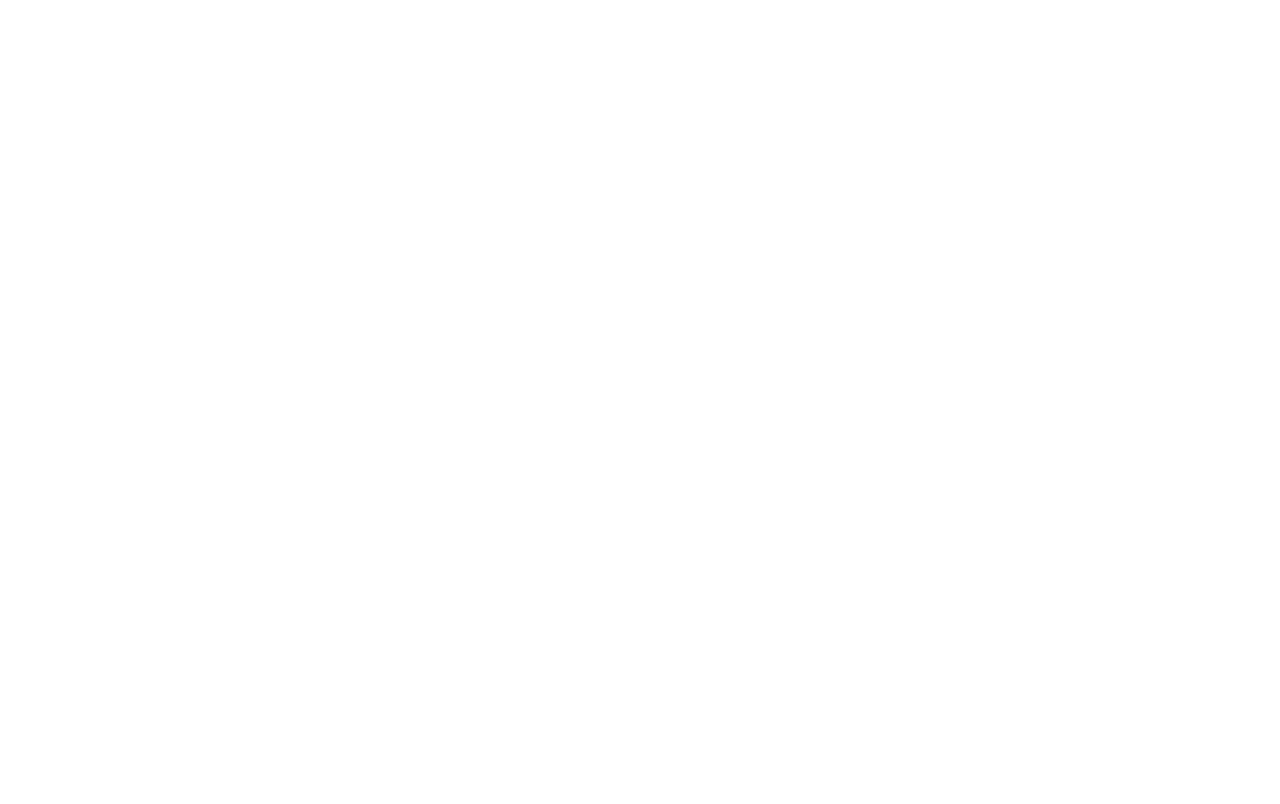
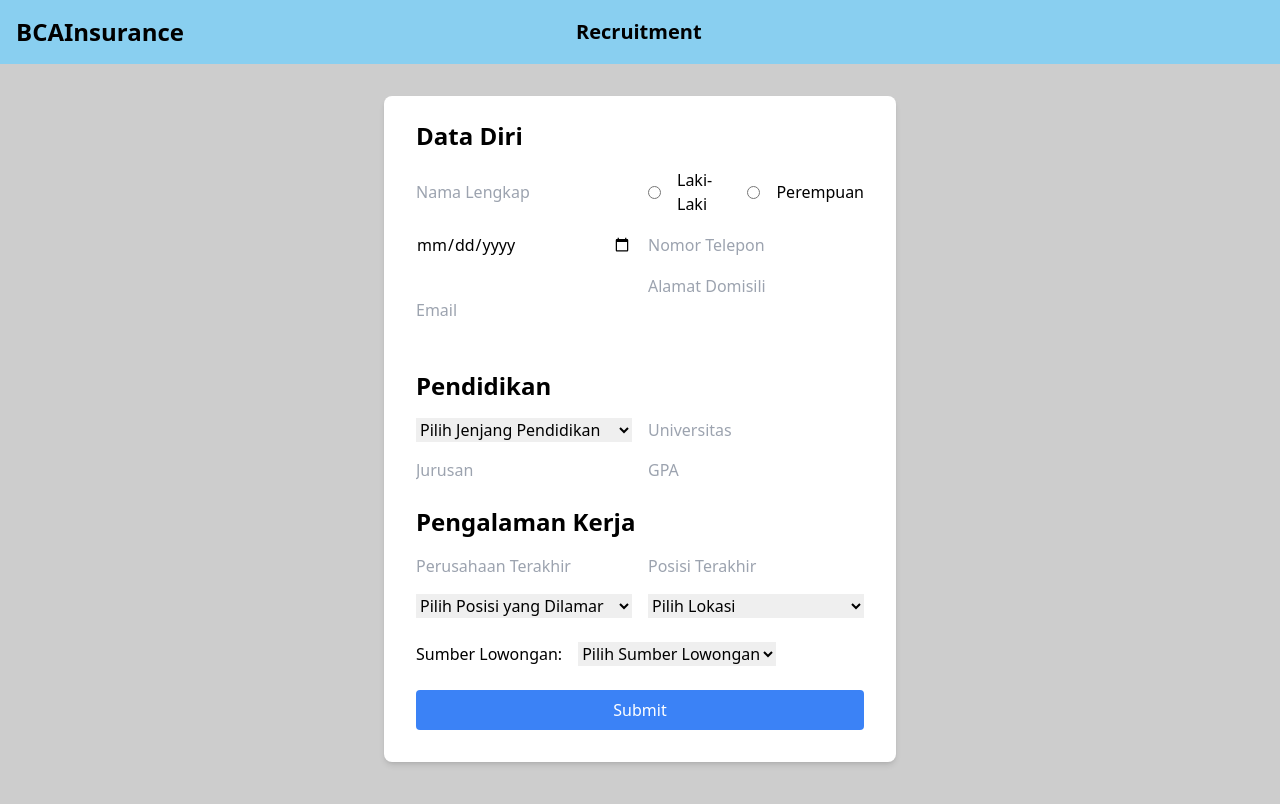
Before and after one commit to Stheven-Chen/clientFull, a React (Vite) app: page / in a window 1280 px wide. Before the commit this address had no page. Shown: the top 804 px of the page. Built offline with nearby package versions, Linux system fonts and the light colour scheme.

Commit message:
fix uuid query

```diff
--- a/src/App.tsx
+++ b/src/App.tsx
@@ -8,7 +8,7 @@ const App: React.FC = () =>{
   return(
     <Router>
       <Routes>
-        <Route path='/:uuid' element={<Suspense fallback={<Overlay text='loading'/>}><Home/></Suspense>}/>
+        <Route path='/' element={<Suspense fallback={<Overlay text='loading'/>}><Home/></Suspense>}/>
       </Routes>
     </Router>
   );
--- a/src/pages/home.tsx
+++ b/src/pages/home.tsx
@@ -2,7 +2,7 @@
 import React, { useState } from 'react';
 import Nav from '../component/nav';
 import {State} from '../component/state';
-import {useParams} from 'react-router-dom';
+import {useSearchParams} from 'react-router-dom';
 import Modal from '../component/modal'
 
 
@@ -48,7 +48,8 @@ const Home: React.FC = () => {
     _id:undefined
   });
 
-  const {uuid} = useParams<{uuid:string}>();
+  const [searchParams] = useSearchParams();
+  const uuid = searchParams.get('uuid');
   console.log(uuid)
 
   const pendidikan = [
```
